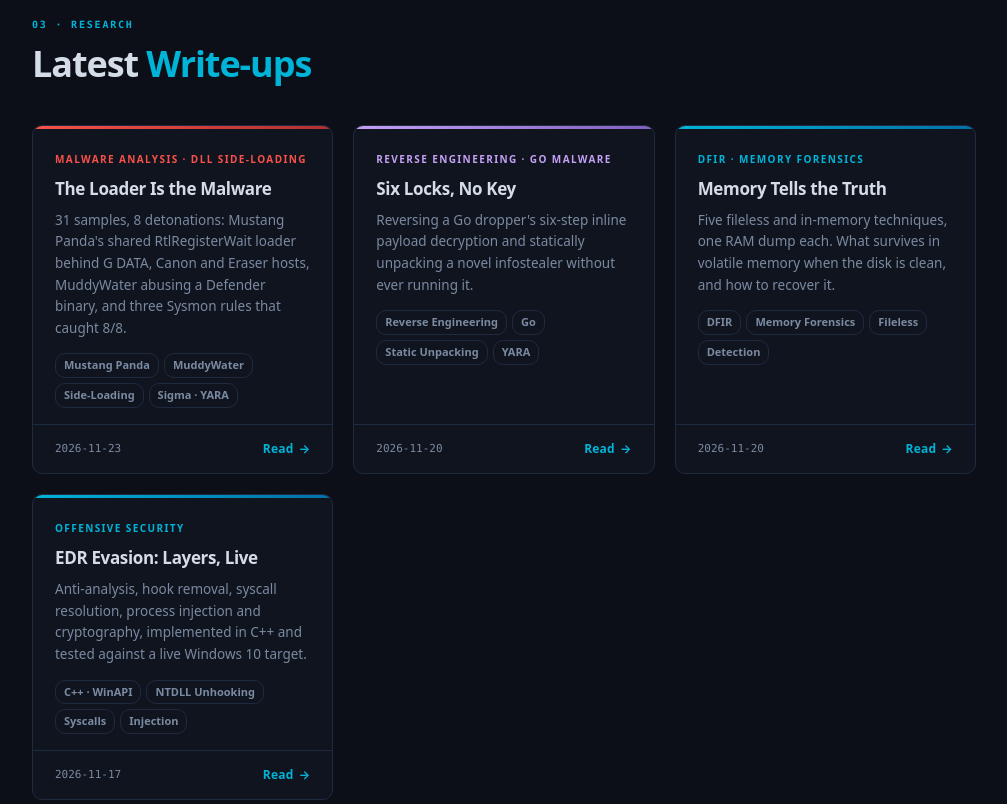
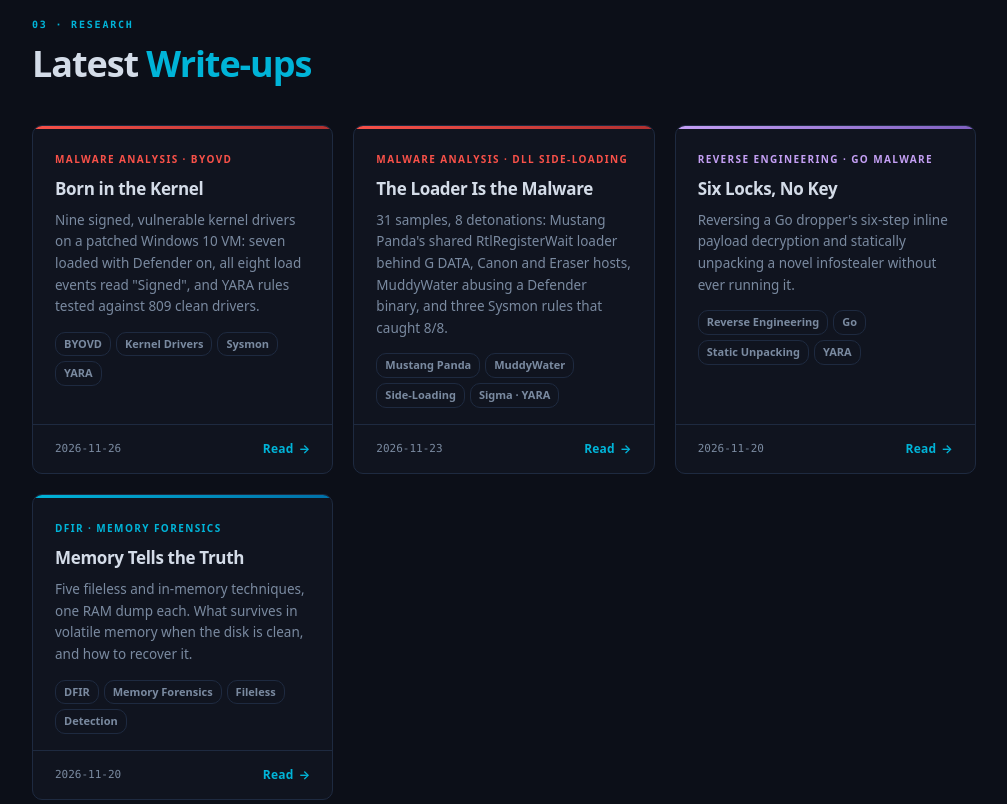
Before and after one commit to BlackXero1/BlackXero1.github.io, a plain HTML site: page index.html in a window 1280 px wide. Shown: the part 2120-2924 px from the top of the page, without its empty margins (136-1143 px from the left). Drawn offline with Linux system fonts and the light colour scheme.

Commit message:
Add Born in the Kernel to latest write-ups

```diff
--- a/index.html
+++ b/index.html
@@ -224,7 +224,7 @@ footer a{color:var(--accent)}
       </div>
       <div class="stat-grid">
         <div class="stat-card">
-          <div class="stat-num">7</div>
+          <div class="stat-num">8</div>
           <div class="stat-label">Published Write-ups</div>
         </div>
         <div class="stat-card">
@@ -316,6 +316,25 @@ footer a{color:var(--accent)}
       <article class="post-card">
         <div class="post-card-stripe stripe-red"></div>
         <div class="post-card-body">
+          <div class="post-eyebrow post-eyebrow-red">Malware Analysis · BYOVD</div>
+          <h3 class="post-title">Born in the Kernel</h3>
+          <p class="post-desc">Nine signed, vulnerable kernel drivers on a patched Windows 10 VM: seven loaded with Defender on, all eight load events read "Signed", and YARA rules tested against 809 clean drivers.</p>
+          <div class="post-tags">
+            <span class="ptag">BYOVD</span>
+            <span class="ptag">Kernel Drivers</span>
+            <span class="ptag">Sysmon</span>
+            <span class="ptag">YARA</span>
+          </div>
+        </div>
+        <div class="post-card-foot">
+          <span class="post-date">2026-11-26</span>
+          <a href="https://blackxero1.github.io/0X1/malware-analysis/born-in-the-kernel.html" class="post-read">Read</a>
+        </div>
+      </article>
+
+      <article class="post-card">
+        <div class="post-card-stripe stripe-red"></div>
+        <div class="post-card-body">
           <div class="post-eyebrow post-eyebrow-red">Malware Analysis · DLL Side-Loading</div>
           <h3 class="post-title">The Loader Is the Malware</h3>
           <p class="post-desc">31 samples, 8 detonations: Mustang Panda's shared RtlRegisterWait loader behind G DATA, Canon and Eraser hosts, MuddyWater abusing a Defender binary, and three Sysmon rules that caught 8/8.</p>
@@ -371,24 +390,6 @@ footer a{color:var(--accent)}
         </div>
       </article>
 
-      <article class="post-card">
-        <div class="post-card-stripe stripe-blue"></div>
-        <div class="post-card-body">
-          <div class="post-eyebrow">Offensive Security</div>
-          <h3 class="post-title">EDR Evasion: Layers, Live</h3>
-          <p class="post-desc">Anti-analysis, hook removal, syscall resolution, process injection and cryptography, implemented in C++ and tested against a live Windows 10 target.</p>
-          <div class="post-tags">
-            <span class="ptag">C++ · WinAPI</span>
-            <span class="ptag">NTDLL Unhooking</span>
-            <span class="ptag">Syscalls</span>
-            <span class="ptag">Injection</span>
-          </div>
-        </div>
-        <div class="post-card-foot">
-          <span class="post-date">2026-11-17</span>
-          <a href="https://blackxero1.github.io/0X1/offensive/edr.html" class="post-read">Read</a>
-        </div>
-      </article>
 
 
     </div>
```
